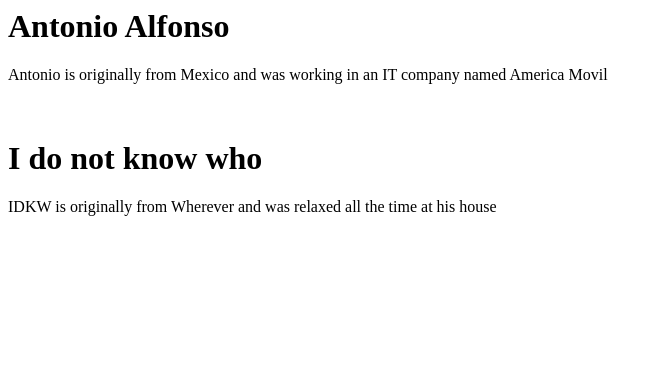
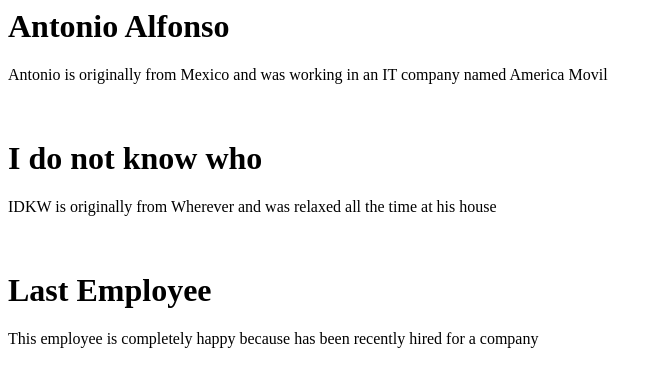
Before and after one commit to aalfonsobarajas01/FirstAssignment, a plain HTML site: page aboutus.html in a window 1280 px wide. Shown: the whole page, without its empty margins (0-662 px from the left). Drawn offline with Linux system fonts and the light colour scheme.

Commit message:
Employee blurb3

```diff
--- a/aboutus.html
+++ b/aboutus.html
@@ -9,5 +9,8 @@
 	<h1>I do not know who</h1>
 	<p>IDKW is originally from Wherever and was relaxed all the time at his house</p>
 	<br>
+	<h1>Last Employee</h1>
+	<p>This employee is completely happy because has been recently hired for a company</p>
+	<br>
 </body>
 </html>
```
